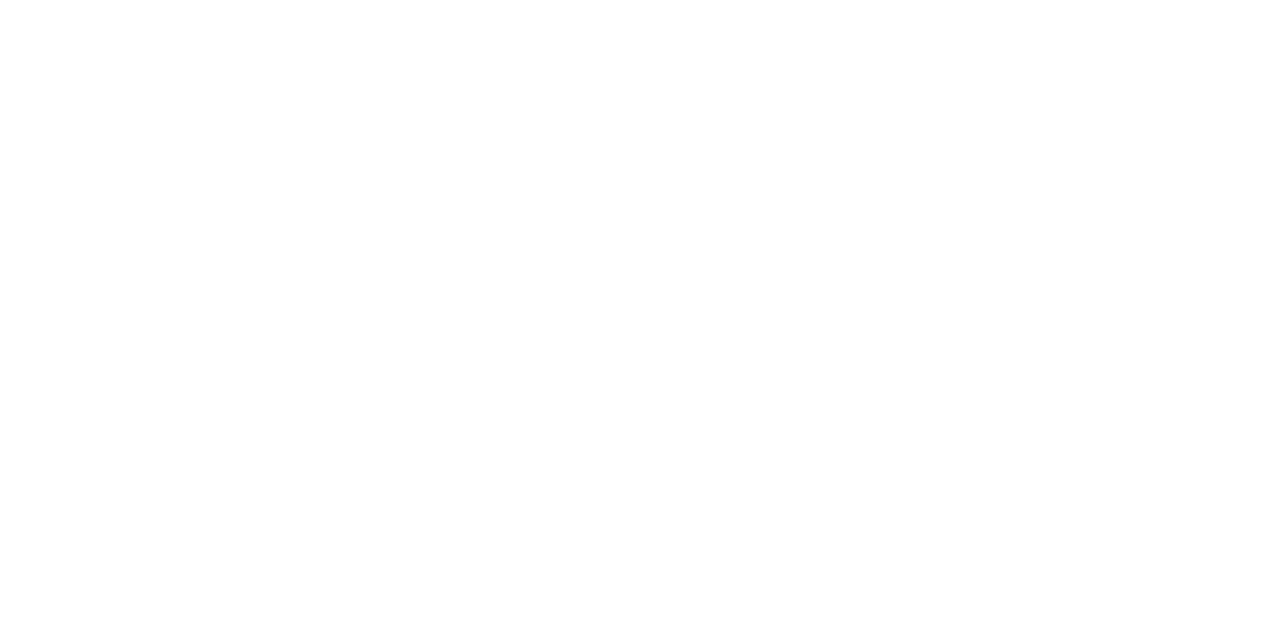
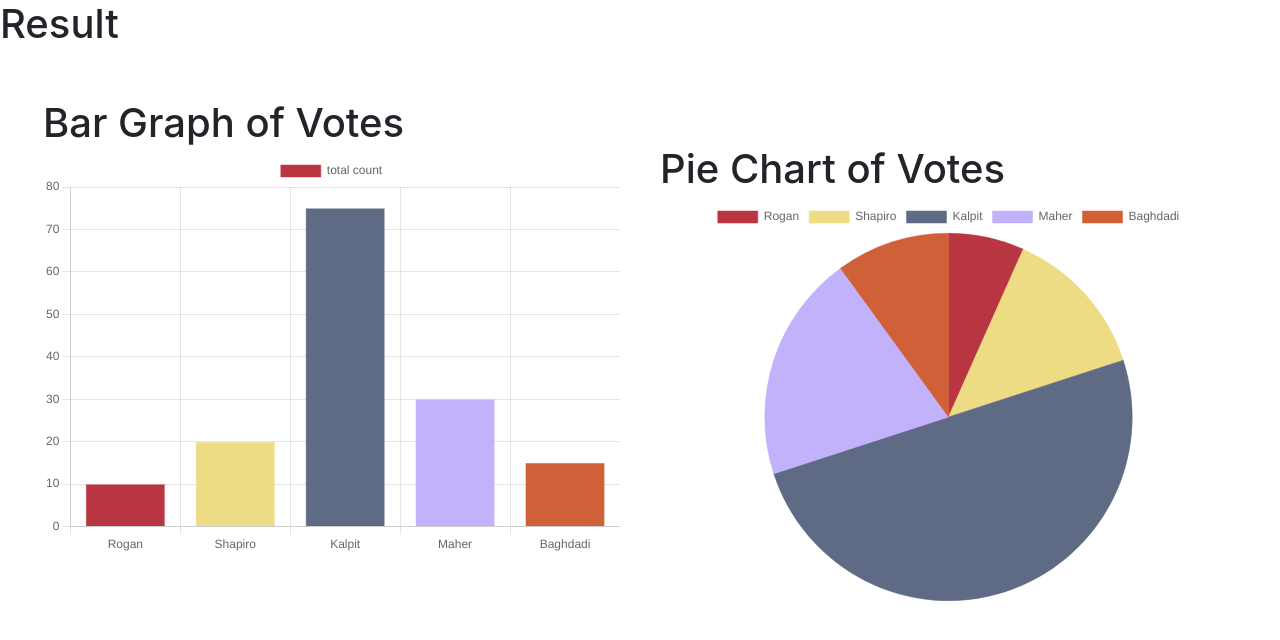
Before and after one commit to AnirudhAchal/Secure-Ranked-Choice-E-Voting, a React (Create React App) app in the folder frontend/: page /result in a window 1280 px wide. Shown: the top 640 px of the page. Built offline with nearby package versions, Linux system fonts and the light colour scheme; no server answers; sample sign-in values are in the browser's storage.

Commit message:
added graphs

```diff
--- a/frontend/package.json
+++ b/frontend/package.json
@@ -9,10 +9,12 @@
     "@testing-library/user-event": "^12.8.3",
     "axios": "^0.21.4",
     "bootstrap": "^4.6.0",
+    "chart.js": "^3.6.0",
     "moment": "^2.29.1",
     "react": "^17.0.2",
     "react-bootstrap": "^1.6.4",
     "react-bootstrap-icons": "^1.6.1",
+    "react-chartjs-2": "^3.3.0",
     "react-dom": "^17.0.2",
     "react-notifications": "^1.7.2",
     "react-router-dom": "^5.3.0",
--- a/frontend/src/App.js
+++ b/frontend/src/App.js
@@ -4,6 +4,7 @@
 import LoginContainerView from "./components/LoginContainerView";
 import RegisterContainerView from "./components/RegisterContainerView";
 import ElectionContainerView from "./components/ElectionContainerView";
+import Result from "./components/Result";
 import "react-notifications/lib/notifications.css";
 import AdminDashboardContainerView from "./components/Admin/AdminDashboardContainerView";
 
@@ -16,6 +17,7 @@
         <Route path="/register" component={RegisterContainerView} />
         <Route exact path="/admin" component={AdminDashboardContainerView} />
         <Route path="/election/:id" component={ElectionContainerView} />
+        <Route path="/result" component={Result} />
       </Switch>
     </Router>
   );
--- /dev/null
+++ b/frontend/src/components/Result.jsx
@@ -0,0 +1,146 @@
+import React, { Component } from "react";
+import { Redirect } from "react-router";
+import "./styles/Result.css";
+import isAuthenticated from "./utils/authentication";
+import { Bar, Pie } from "react-chartjs-2";
+
+// export default Result;
+function getRandomColor() {
+  // return "#" + Math.random().toString(16).substr(2, 6); not so good
+  var letters = "0123456789ABCDEF";
+  var color = "#";
+  for (var i = 0; i < 6; i++) {
+    color += letters[Math.floor(Math.random() * 16)];
+  }
+  return color;
+}
+
+class Result extends Component {
+  constructor() {
+    super();
+    this.state = {
+      candidates: [
+        { id: 1, name: "Rogan", votes: 10 },
+        { id: 2, name: "Shapiro", votes: 20 },
+        { id: 3, name: "Kalpit", votes: 75 },
+        { id: 4, name: "Maher", votes: 30 },
+        { id: 5, name: "Baghdadi", votes: 15 },
+      ],
+      redirectToLogin: false,
+    };
+    this.graphData = {
+      labels: [],
+      datasets: [
+        {
+          label: "total count",
+          data: [],
+          backgroundColor: [],
+          borderColor: [],
+          borderWidth: 0.5,
+        },
+      ],
+    };
+
+    this.state.candidates.forEach((candidate, index) => {
+      this.graphData.labels.push(candidate.name);
+      this.graphData.datasets[0].data.push(candidate.votes);
+      this.graphData.datasets[0].backgroundColor.push(getRandomColor());
+    });
+    this.graphData.datasets[0].borderColor =
+      this.graphData.datasets[0].backgroundColor;
+  }
+
+  async componentDidMount() {
+    if (!isAuthenticated()) {
+      this.setState({
+        redirectToLogin: true,
+      });
+    }
+  }
+
+  renderBarGraph() {
+    return (
+      <div className="Charts float-container">
+        <div className="BarGraph float-child">
+          <h1>Bar Graph of Votes</h1>
+          <div style={{ maxWidth: "650px" }}>
+            <Bar
+              data={this.graphData}
+              // Height of graph
+              height={400}
+              options={{
+                maintainAspectRatio: false,
+                scales: {
+                  yAxes: [
+                    {
+                      ticks: {
+                        // The y-axis value will start from zero
+                        beginAtZero: true,
+                      },
+                    },
+                  ],
+                },
+                legend: {
+                  labels: {
+                    fontSize: 15,
+                  },
+                },
+              }}
+            />
+          </div>
+        </div>
+      </div>
+    );
+  }
+
+  renderPieChart() {
+    return (
+      <div className="Charts float-container">
+        <div className="PieChart float-child">
+          <h1>Pie Chart of Votes</h1>
+          <div style={{ maxWidth: "650px" }}>
+            <Pie
+              data={this.graphData}
+              // Height of graph
+              height={400}
+              options={{
+                maintainAspectRatio: false,
+                scales: {
+                  yAxes: [
+                    {
+                      ticks: {
+                        // The y-axis value will start from zero
+                        beginAtZero: true,
+                      },
+                    },
+                  ],
+                },
+                legend: {
+                  labels: {
+                    fontSize: 15,
+                  },
+                },
+              }}
+            />
+          </div>
+        </div>
+      </div>
+    );
+  }
+
+  render() {
+    if (this.state.redirectToLogin) {
+      return <Redirect to="/login" />;
+    }
+
+    return (
+      <div>
+        <h1 id="title">Result</h1>
+        {this.renderBarGraph()}
+        {this.renderPieChart()}
+      </div>
+    );
+  }
+}
+
+export default Result;
--- /dev/null
+++ b/frontend/src/components/styles/Result.css
@@ -0,0 +1,10 @@
+.float-container {
+  border: 3px solid #fff;
+  padding: 20px;
+}
+
+.float-child {
+  width: 50%;
+  float: left;
+  padding: 20px;
+}
```
Also changed, not shown: 1 other file (tests, documents, lock files or other folders).
